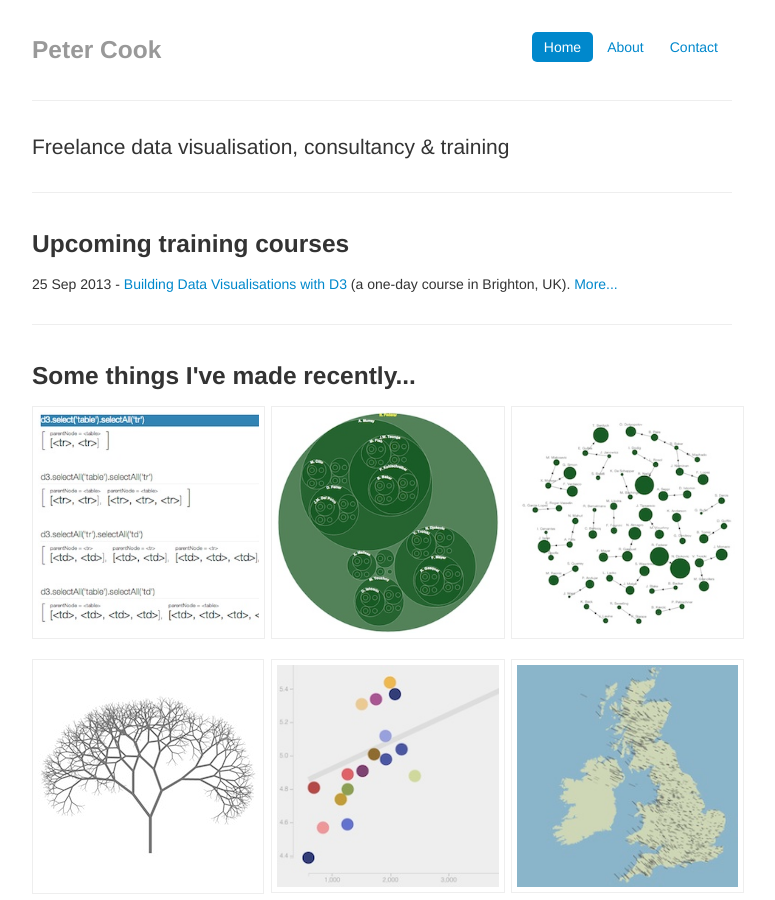
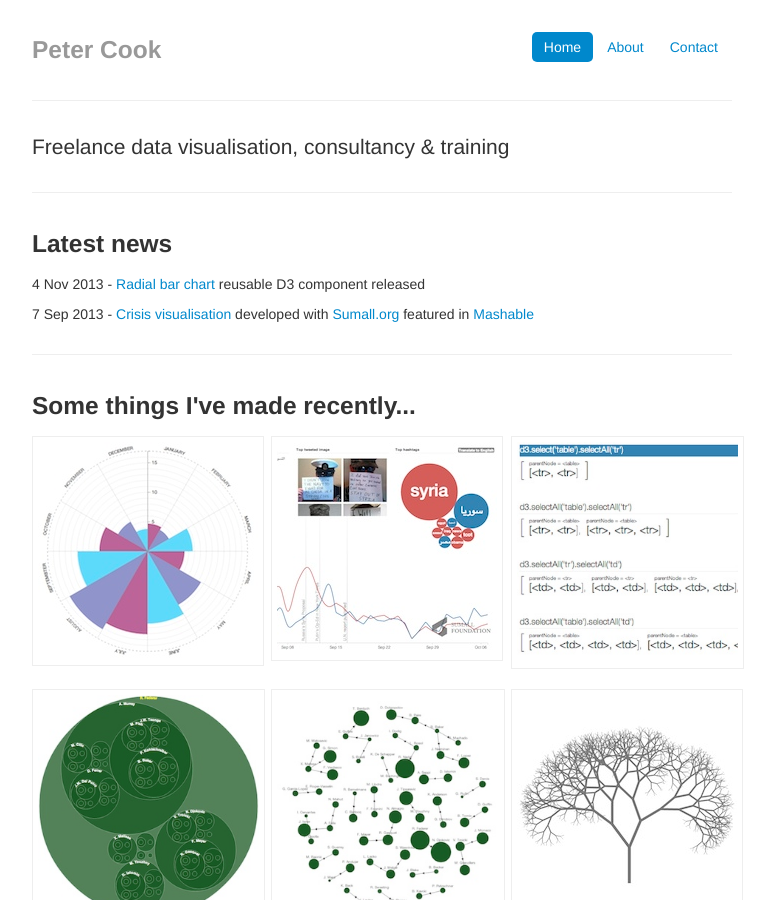
Before and after one commit to peterrcook/prcweb.github.com-deprecated, a Jekyll site: the page built from index.html, in a window 1280 px wide and 900 px high. Shown: the whole window, without its empty margins (258-1033 px from the left). Built offline with Jekyll 4.4.1, drawn with Linux system fonts in a browser that asks for light colours; Markdown is read by kramdown in place of the engine named in the settings.

Commit message:
Add radial bar chart post

```diff
--- a/index.html
+++ b/index.html
@@ -10,13 +10,30 @@ description: Home page of Brighton-based Peter Cook who specialises in data visu
 
       <hr>
 
-      <h3>Upcoming training courses</h3>
-      <p>25 Sep 2013 - <a href="/d3-workshop">Building Data Visualisations with D3</a> (a one-day course in Brighton, UK). <a href="/d3-workshop">More...</a></p>
+      <h3>Latest news</h3>
+      <p>4 Nov 2013 - <a href="/radialbarchart">Radial bar chart</a> reusable D3 component released</p>
+      <p>7 Sep 2013 - <a href="http://sumall.org/syria">Crisis visualisation</a> developed with <a href="http://sumall.org/">Sumall.org</a> featured in <a href="http://mashable.com/2013/09/06/syria-timeline-tweets/">Mashable</a></p>
+
+      <!-- <p>25 Sep 2013 - <a href="/d3-workshop">Building Data Visualisations with D3</a> (a one-day course in Brighton, UK). <a href="/d3-workshop">More...</a></p> -->
 
       <hr>
 
       <h3>Some things I've made recently...</h3>
       <div class="row-fluid showcase">
+        <div class="span4 item">
+          <a href="/radialbarchart"><img src="img/radial-bar-thumb.jpg"></a>
+          <div class="rollover">
+            <h4><a href="/lab/selection">Radial bar chart reusable D3 component</a></h4>
+            <p>Radial bar chart reusable D3 component</p>
+          </div>
+        </div>
+        <div class="span4 item">
+          <a href="http://sumall.org/syria"><img src="img/crisis-thumb.jpg"></a>
+          <div class="rollover">
+            <h4>Crisis visualisation</h4>
+            <p>Crisis visualisation</p>
+          </div>
+        </div>
         <div class="span4 item">
           <a href="/lab/selection"><img src="img/selection-thumb.jpg"></a>
           <div class="rollover">
@@ -24,7 +41,9 @@ description: Home page of Brighton-based Peter Cook who specialises in data visu
             <p>Understanding D3 selections</p>
           </div>
         </div>
+      </div>
 
+      <div class="row-fluid showcase">
         <div class="span4 item">
           <a href="http://wimbledon.prcweb.co.uk"><img src="img/playerbubbles-thumb.jpg"></a>
           <div class="rollover">
@@ -32,7 +51,6 @@ description: Home page of Brighton-based Peter Cook who specialises in data visu
             <p>10 different visualisations of Wimbledon 2012.</p>
           </div>
         </div>
-
         <div class="span4 item">
           <a href="http://wimbledon.prcweb.co.uk"><img src="img/davidgoliath-thumb.jpg"></a>
           <div class="rollover">
@@ -40,9 +58,6 @@ description: Home page of Brighton-based Peter Cook who specialises in data visu
             <p>10 different visualisations of Wimbledon 2012.</p>
           </div>
         </div>
-      </div>
-
-      <div class="row-fluid showcase">
         <div class="span4 item">
           <a href="/lab/d3-tree"><img src="img/d3-tree/tree-thumb.jpg"></a>
           <div class="rollover">
@@ -50,6 +65,10 @@ description: Home page of Brighton-based Peter Cook who specialises in data visu
             <p>A binary tree with a degree of geometric randomness. The user can regenerate the tree and hovering over a branch highlights the path back to the root.</p></p>Built with <a href="http://d3js.org">D3</a>.</p>
           </div>
         </div>
+      </div>
+
+
+      <div class="row-fluid showcase">
         <div class="span4 item">
           <a href="/lab/what-makes-us-happy"><img src="img/whatmakesushappy-thumb.jpg"></a>
           <div class="rollover">
@@ -57,7 +76,6 @@ description: Home page of Brighton-based Peter Cook who specialises in data visu
             <p>An interactive scatterplot of <a href="/lab/what-makes-us-happy">well-being in 22 European countries</a> plotted against measures such as GDP, equality and working hours.</p><p>Made with <a href="http://d3js.org">D3</a>.</p>
           </div>
         </div>
-
         <div class="span4 item">
           <a href="/lab/ukwind"><img src="img/uk-wind-chart-thumb.jpg"></a>
           <div class="rollover">
@@ -66,10 +84,6 @@ description: Home page of Brighton-based Peter Cook who specialises in data visu
             <p><a href="/making-the-uk-wind-chart">More</a></p>
           </div>
         </div>
-      </div>
-
-
-      <div class="row-fluid showcase">
         <div class="span4 item">
           <a href="/lab/worldmigration"><img src="img/world-migration-thumb.jpg"></a>
           <div class="rollover">
@@ -78,6 +92,9 @@ description: Home page of Brighton-based Peter Cook who specialises in data visu
             <p><a href="/what-goes-into-a-data-visualisation">More</a></p>
           </div>
         </div>
+      </div>
+
+      <div class="row-fluid showcase">
         <div class="span4 item">
           <a href="/lab/eurodebt"><img src="img/euro-debt-thumb.jpg"></a>
           <div class="rollover">
@@ -86,7 +103,6 @@ description: Home page of Brighton-based Peter Cook who specialises in data visu
             <p><a href="/lab/eurodebt">More</a></p>
           </div>
         </div>
-
         <div class="span4 item">
           <a href="/uktemperature"><img src="img/uktemp-thumb.jpg"></a>
           <div class="rollover">
@@ -95,10 +111,6 @@ description: Home page of Brighton-based Peter Cook who specialises in data visu
             <p><a href="/uktemperature">More</a></p>
           </div>
         </div>
-
-      </div>
-
-      <div class="row-fluid showcase">
         <div class="span4 item">
           <a href="/circularheatchart"><img src="img/circular-heat-chart-thumb.jpg"></a>
           <div class="rollover">
@@ -107,7 +119,10 @@ description: Home page of Brighton-based Peter Cook who specialises in data visu
             <p><a href="/circularheatchart">More</a></p>
           </div>
         </div>
+      </div>
 
+
+      <div class="row-fluid showcase">
         <div class="span4 item">
           <a href="/energy"><img src="img/energy-thumb.jpg"></a>
           <div class="rollover">
@@ -116,7 +131,6 @@ description: Home page of Brighton-based Peter Cook who specialises in data visu
             <p><a href="/energy">More</a></p>
           </div>
         </div>
-
         <div class="span4 item">
           <a href="/async-visualisation"><img src="img/async-mat-thumb.jpg"></a>
           <div class="rollover">
@@ -125,10 +139,6 @@ description: Home page of Brighton-based Peter Cook who specialises in data visu
             <p><a href="/async-visualisation">More</a></p>
           </div>
         </div>
-      </div>
-
-
-      <div class="row-fluid showcase">
         <div class="span4 item">
           <a href="/async-visualisation"><img src="img/async-list-thumb.jpg"></a>
           <div class="rollover">
```
Also changed, not shown: _posts/2013-11-04-radialbarchart.md (added, +63 -0 lines), slides/beyondthebarchart/index.html (+14 -10 lines), img/crisis-thumb.jpg (added), img/radial-bar-layers.png (added), img/radial-bar-sample1.png (added), img/radial-bar-thumb.jpg (added).
